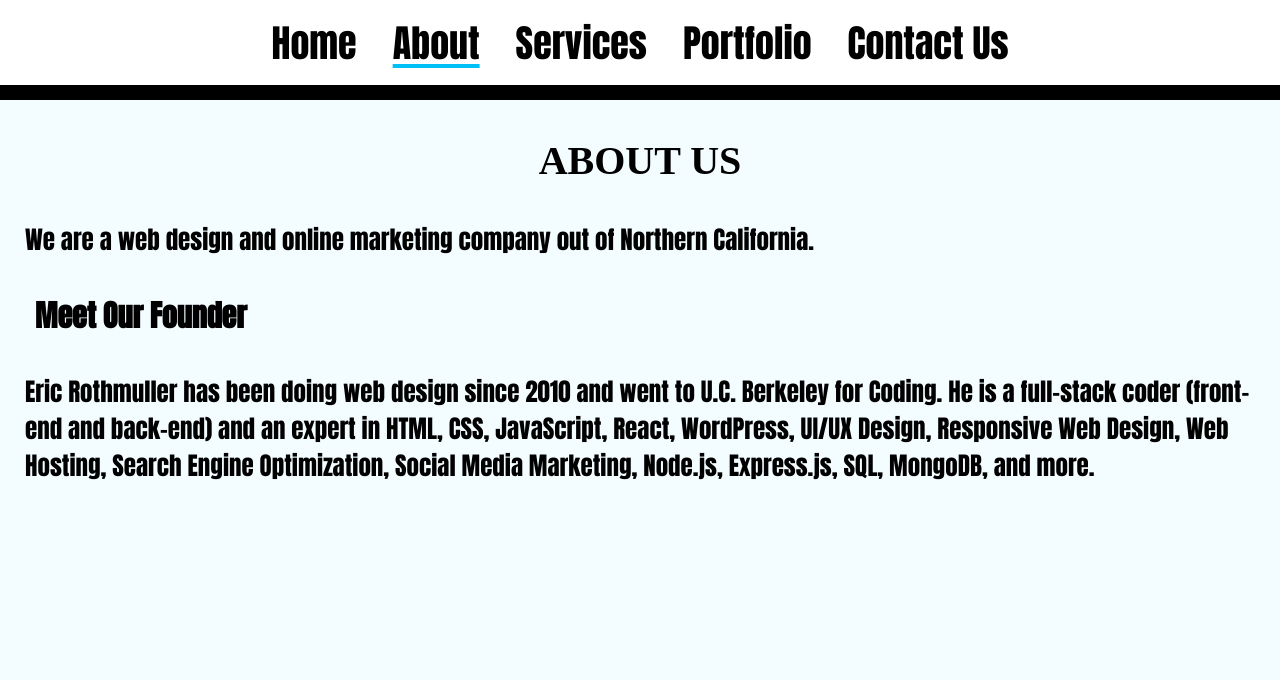
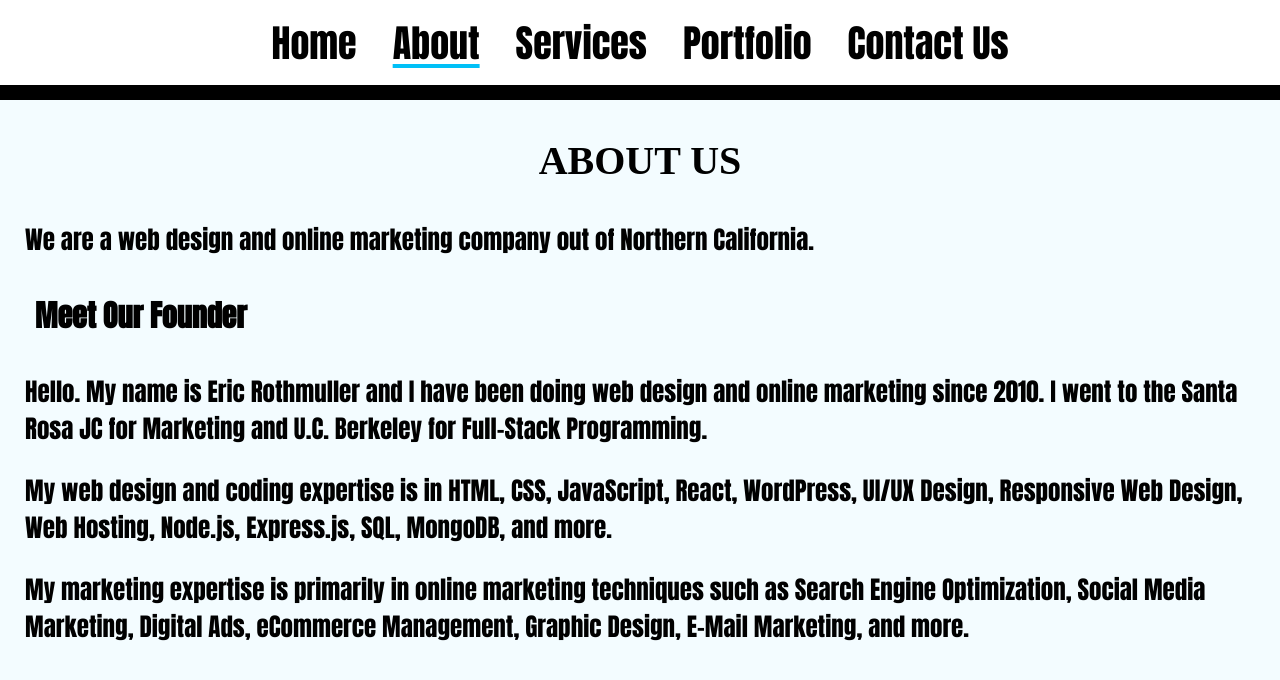
Before and after one commit to ericrothmuller/sky-marketing, a React (Create React App) app: page /about in a window 1280 px wide. Shown: the top 680 px of the page. Built offline with nearby package versions, Linux system fonts and the light colour scheme.

Commit message:
Added info about Eric Rothmuller (myself) on the about page.

```diff
--- a/src/pages/about.js
+++ b/src/pages/about.js
@@ -3,10 +3,12 @@ import React from "react";
 const About = () => {
 return (
 	<main className="pageHeadingDiv">
-	<h1 className="pageTitle">About Us</h1>
-	<p className="pageParagraph">We are a web design and online marketing company out of Northern California.</p>
-	<h2 className="pageTitle">Meet Our Founder</h2>
-	<p className="pageParagraph">Eric Rothmuller has been doing web design since 2010 and went to U.C. Berkeley for Coding. He is a full-stack coder (front-end and back-end) and an expert in HTML, CSS, JavaScript, React, WordPress, UI/UX Design, Responsive Web Design, Web Hosting, Search Engine Optimization, Social Media Marketing, Node.js, Express.js, SQL, MongoDB, and more.</p>
+		<h1 className="pageTitle">About Us</h1>
+		<p className="pageParagraph">We are a web design and online marketing company out of Northern California.</p>
+		<h2 className="pageTitle">Meet Our Founder</h2>
+		<p className="pageParagraph">Hello. My name is Eric Rothmuller and I have been doing web design and online marketing since 2010. I went to the Santa Rosa JC for Marketing and U.C. Berkeley for Full-Stack Programming.</p>
+		<p>My web design and coding expertise is in HTML, CSS, JavaScript, React, WordPress, UI/UX Design, Responsive Web Design, Web Hosting, Node.js, Express.js, SQL, MongoDB, and more.</p>
+		<p>My marketing expertise is primarily in online marketing techniques such as Search Engine Optimization, Social Media Marketing, Digital Ads, eCommerce Management, Graphic Design, E-Mail Marketing, and more.</p>
 	</main>
 );
 };
```
